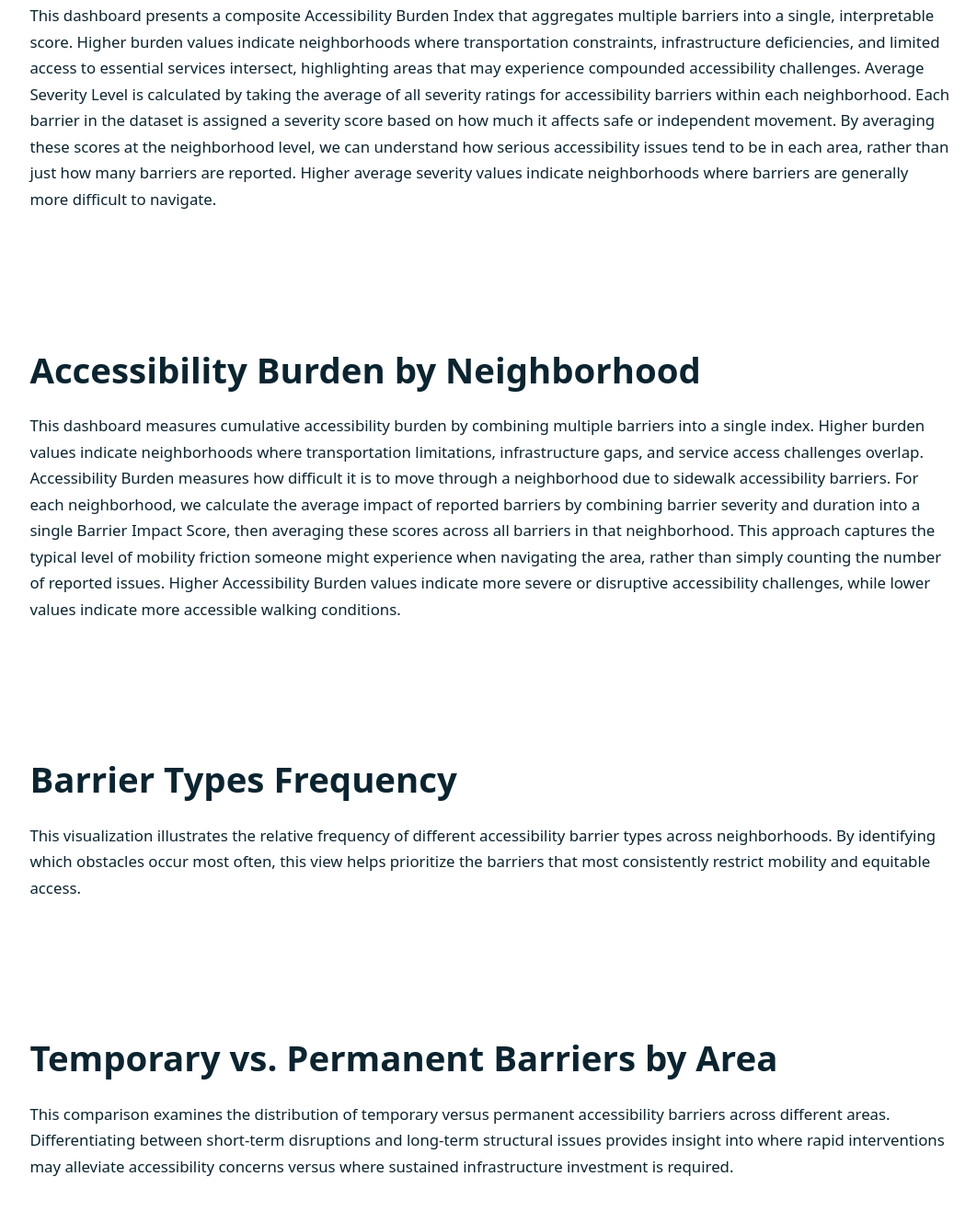
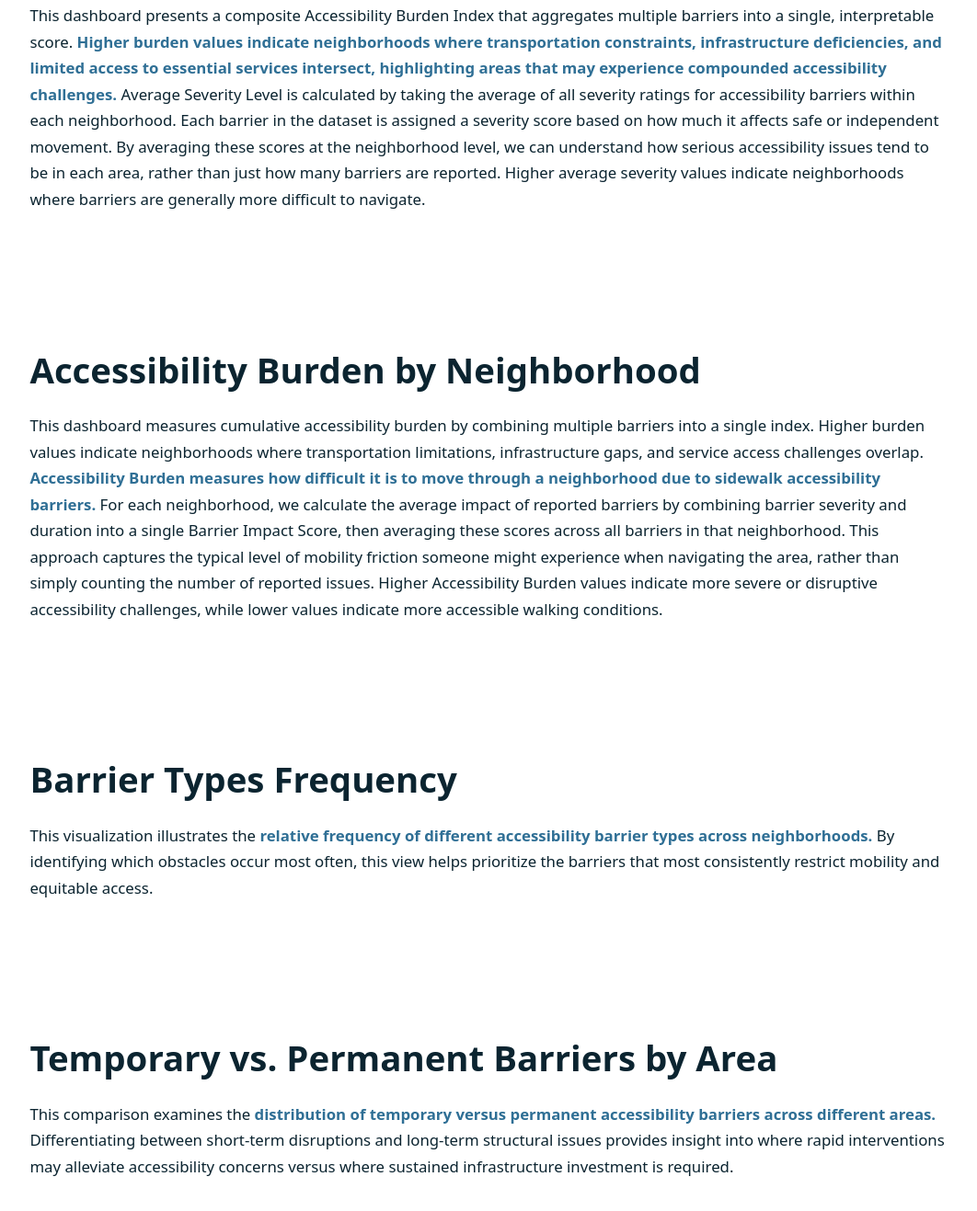
Before and after one commit to reneeemlee/dubstech-datathon-2026, a plain HTML site: page index.html in a window 1280 px wide. Shown: the part 1429-2746 px from the top of the page at 92% size, without its empty margins (70-1132 px from the left). Drawn offline with Linux system fonts and the light colour scheme.

Commit message:
highlighting important info

```diff
--- a/index.html
+++ b/index.html
@@ -44,7 +44,8 @@
         <div class="container">
             <p>
                 Access to Everyday Life explores how transportation systems, infrastructure, and policy decisions impact
-                people’s ability to participate in daily activities. Using data visualization and spatial analysis, our team
+                people’s ability to participate in daily activities. Using data visualization and spatial analysis, our
+                team
                 analyzed data provided by a Harvard dataset that identified accessibility features and problems within
                 neighborhoods in Seattle, WA. Our project highlights where barriers exist and where targeted
                 improvements can expand opportunity and equity across communities.
@@ -74,9 +75,11 @@
 
             <p class="viz-context">
                 This dashboard presents a composite Accessibility Burden Index that aggregates multiple barriers into a
-                single, interpretable score. Higher burden values indicate neighborhoods where transportation
-                constraints, infrastructure deficiencies, and limited access to essential services intersect,
-                highlighting areas that may experience compounded accessibility challenges. Average Severity Level is
+                single, interpretable score. <span class="emphasis-negative"> Higher burden values indicate
+                    neighborhoods where transportation
+                    constraints, infrastructure deficiencies, and limited access to essential services intersect,
+                    highlighting areas that may experience compounded accessibility challenges. </span> Average Severity
+                Level is
                 calculated by taking the average of all severity ratings for accessibility barriers within each
                 neighborhood. Each barrier in the dataset is assigned a severity score based on how much it affects safe
                 or independent movement. By averaging these scores at the neighborhood level, we can understand how
@@ -130,8 +133,8 @@
                 This dashboard measures cumulative accessibility burden by combining multiple
                 barriers into a single index. Higher burden values indicate neighborhoods where
                 transportation limitations, infrastructure gaps, and service access challenges
-                overlap. Accessibility Burden measures how difficult it is to move through a neighborhood due to
-                sidewalk accessibility barriers. For each neighborhood, we calculate the average impact of reported
+                overlap. <span class="emphasis-negative">Accessibility Burden measures how difficult it is to move through a neighborhood due to
+                sidewalk accessibility barriers. </span> For each neighborhood, we calculate the average impact of reported
                 barriers by combining barrier severity and duration into a single Barrier Impact Score, then averaging
                 these scores across all barriers in that neighborhood. This approach captures the typical level of
                 mobility friction someone might experience when navigating the area, rather than simply counting the
@@ -181,8 +184,8 @@
             <h2 id="barrier-types-title">Barrier Types Frequency</h2>
 
             <p class="viz-context">
-                This visualization illustrates the relative frequency of different accessibility barrier types across
-                neighborhoods. By identifying which obstacles occur most often, this view helps prioritize the barriers
+                This visualization illustrates the <span class="emphasis-negative">relative frequency of different accessibility barrier types across
+                neighborhoods. </span> By identifying which obstacles occur most often, this view helps prioritize the barriers
                 that most consistently restrict mobility and equitable access.
             </p>
 
@@ -230,8 +233,8 @@
             </h2>
 
             <p class="viz-context">
-                This comparison examines the distribution of temporary versus permanent accessibility barriers across
-                different areas. Differentiating between short-term disruptions and long-term structural issues provides
+                This comparison examines the <span class="emphasis-negative">distribution of temporary versus permanent accessibility barriers across
+                different areas.</span> Differentiating between short-term disruptions and long-term structural issues provides
                 insight into where rapid interventions may alleviate accessibility concerns versus where sustained
                 infrastructure investment is required.
             </p>
@@ -288,9 +291,9 @@
                 capturing how environmental, infrastructural, and systemic factors
                 increase the effort required to move through space. Higher friction
                 values indicate areas where accessibility challenges compound,
-                making everyday travel more difficult. Average Mobility Friction Score is calculated by first assigning
+                making everyday travel more difficult. <span class="emphasis-negative">Average Mobility Friction Score is calculated by first assigning
                 each accessibility barrier a mobility friction value that reflects how much it slows down or disrupts
-                movement. This score is based on the barrier’s severity and whether it is temporary or permanent, with
+                movement.</span> This score is based on the barrier’s severity and whether it is temporary or permanent, with
                 more severe and longer-lasting barriers contributing more friction. To understand mobility challenges at
                 the neighborhood level, these individual friction scores are averaged across all reported barriers
                 within each neighborhood. Higher average mobility friction scores indicate areas where moving through
--- a/style.css
+++ b/style.css
@@ -15,7 +15,7 @@
 
     /* Pills / paths */
     --path-bg: #D9F0EE;
-    --path-text: #0B2430;
+    --path-text: #303d43;
 }
 
 * {
@@ -37,6 +37,11 @@ body {
     max-width: 1300px;
     margin: 0 auto;
     padding: 0 8vw;
+}
+
+.emphasis-negative {
+  color: #2F6F95; /* or any color you want */
+  font-weight: 600;
 }
 
 /* ================= HERO ================= */
```
